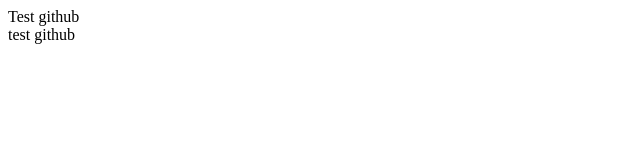
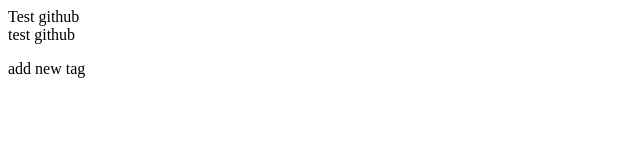
Before and after one commit to kom-btc/learn-git, a plain HTML site: page index.html in a window 1280 px wide. Shown: the full height of the page, 0-640 px from the left. Drawn offline with Linux system fonts and the light colour scheme.

Commit message:
first commit

```diff
--- a/index.html
+++ b/index.html
@@ -2,5 +2,6 @@
     <head>Test github</head>
     <body>
         <div>test github</div>
+        <p>add new tag</p>
     </body>
 </html>
```
